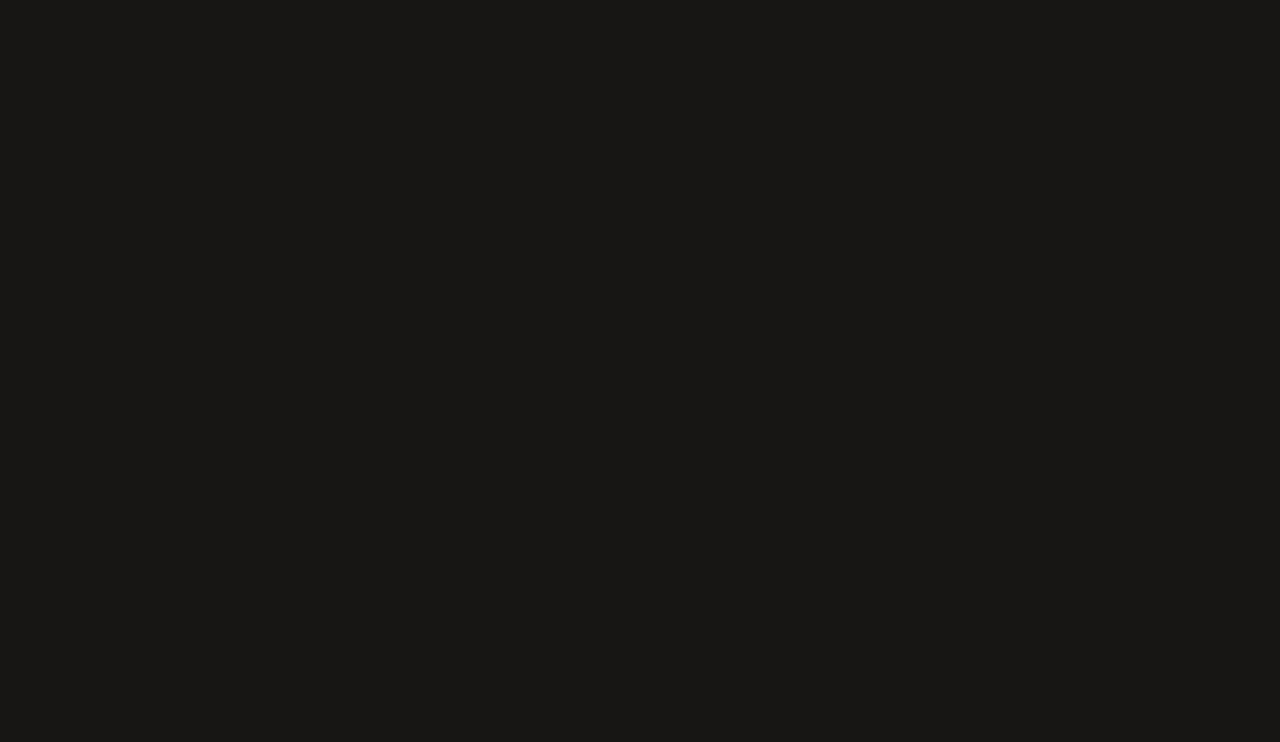
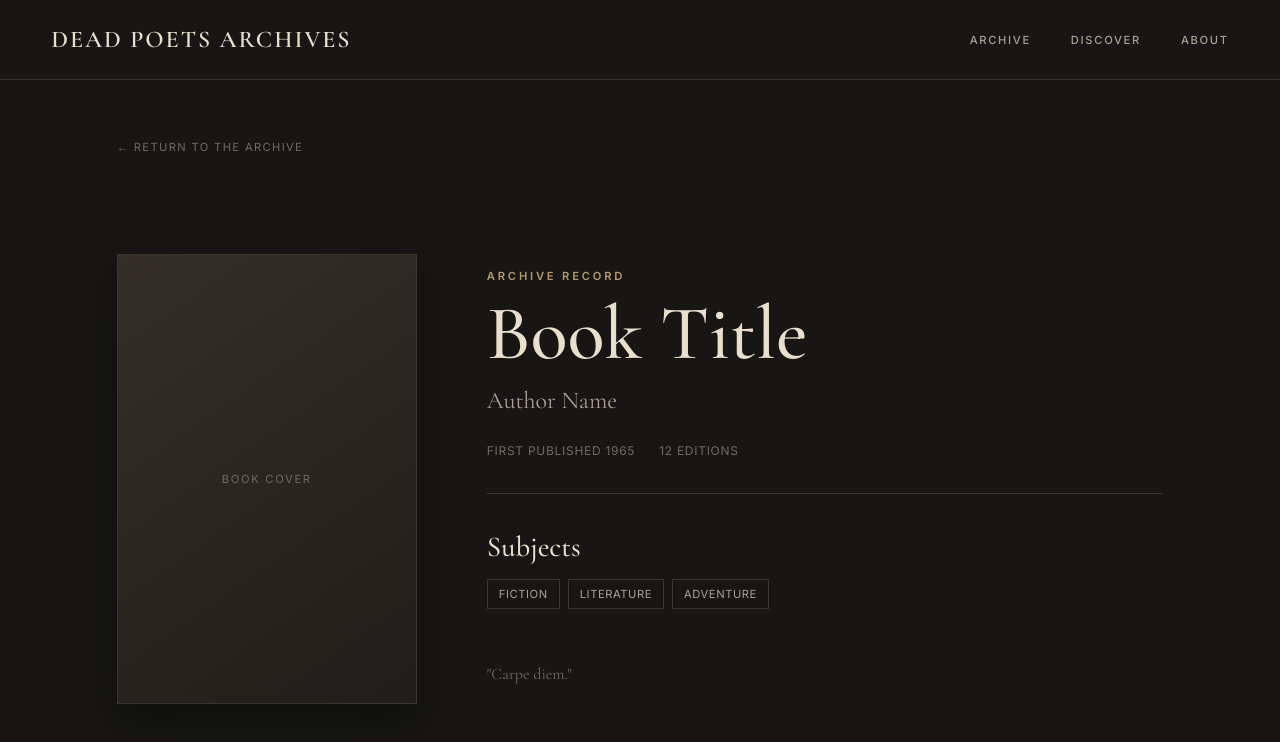
Before and after one commit to nae-rms/book-explorer, a React (Vite) app: page /book/1 in a window 1280 px wide. Before the commit this address had no page. Shown: the top 742 px of the page. Built offline with nearby package versions, Linux system fonts and the light colour scheme.

Commit message:
add page for book details

```diff
--- a/src/App.jsx
+++ b/src/App.jsx
@@ -1,7 +1,12 @@
-import { BrowserRouter, Routes, Route } from "react-router-dom";
+import {
+  BrowserRouter,
+  Routes,
+  Route,
+} from "react-router-dom";
 
 import Home from "./pages/Home";
 import SearchResults from "./pages/SearchResults";
+import BookDetails from "./pages/BookDetails";
 
 function App() {
   return (
@@ -9,6 +14,7 @@ function App() {
       <Routes>
         <Route path="/" element={<Home />} />
         <Route path="/search" element={<SearchResults />} />
+        <Route path="/book/:id" element={<BookDetails />} />
       </Routes>
     </BrowserRouter>
   );
--- a/src/components/BookCard.jsx
+++ b/src/components/BookCard.jsx
@@ -1,3 +1,5 @@
+import { Link } from "react-router-dom";
+
 function BookCard({ book }) {
   const coverId = book.cover_i;
 
@@ -5,13 +7,17 @@ function BookCard({ book }) {
     ? `https://covers.openlibrary.org/b/id/${coverId}-M.jpg`
     : null;
 
-  const author = book.author_name?.[0] || "Unknown author";
+  const author =
+    book.author_name?.[0] || "Unknown author";
 
   const publishYear =
     book.first_publish_year || "Year unknown";
 
   return (
-    <article className="book-card">
+    <Link
+      to={`/book/${encodeURIComponent(book.key)}`}
+      className="book-card"
+    >
       <div className="book-cover">
         {coverUrl ? (
           <img
@@ -30,7 +36,7 @@ function BookCard({ book }) {
 
         <span>{publishYear}</span>
       </div>
-    </article>
+    </Link>
   );
 }
 
--- a/src/index.css
+++ b/src/index.css
@@ -530,6 +530,151 @@ img {
   letter-spacing: 0.1em;
 }
 
+/* ========================================
+   BOOK DETAILS
+======================================== */
+
+.book-details-page {
+  min-height: calc(100vh - 80px);
+}
+
+.book-details-container {
+  max-width: 1200px;
+
+  margin: 0 auto;
+
+  padding: 55px 6% 120px;
+}
+
+.book-details {
+  margin-top: 45px;
+
+  display: grid;
+  grid-template-columns: 300px 1fr;
+
+  gap: 70px;
+
+  align-items: start;
+}
+
+.book-details-cover {
+  width: 100%;
+
+  aspect-ratio: 2 / 3;
+
+  display: flex;
+  align-items: center;
+  justify-content: center;
+
+  overflow: hidden;
+
+  border: 1px solid var(--border);
+
+  background:
+    linear-gradient(
+      145deg,
+      #332f28,
+      #201e1a
+    );
+
+  color: var(--text-muted);
+
+  box-shadow:
+    0 18px 40px rgba(0, 0, 0, 0.35);
+}
+
+.book-details-cover span {
+  font-size: 0.7rem;
+
+  letter-spacing: 0.15em;
+  text-transform: uppercase;
+}
+
+.book-details-content {
+  padding-top: 15px;
+}
+
+.book-details-content h1 {
+  margin-top: 12px;
+
+  font-family: "Cormorant Garamond", serif;
+
+  font-size: clamp(3.5rem, 6vw, 6rem);
+  font-weight: 500;
+
+  line-height: 0.9;
+}
+
+.book-details-author {
+  margin-top: 18px;
+
+  color: var(--text-secondary);
+
+  font-family: "Cormorant Garamond", serif;
+  font-size: 1.5rem;
+}
+
+.book-details-meta {
+  margin-top: 28px;
+
+  display: flex;
+  flex-wrap: wrap;
+  gap: 24px;
+
+  color: var(--text-muted);
+
+  font-size: 0.75rem;
+
+  letter-spacing: 0.06em;
+  text-transform: uppercase;
+}
+
+.book-details-divider {
+  width: 100%;
+  height: 1px;
+
+  margin: 35px 0;
+
+  background: var(--border);
+}
+
+.book-details-content h2 {
+  margin-bottom: 15px;
+
+  font-family: "Cormorant Garamond", serif;
+
+  font-size: 1.8rem;
+  font-weight: 500;
+}
+
+.subject-tags {
+  display: flex;
+  flex-wrap: wrap;
+  gap: 8px;
+}
+
+.subject-tags span {
+  padding: 7px 11px;
+
+  border: 1px solid var(--border);
+
+  color: var(--text-secondary);
+
+  font-size: 0.7rem;
+
+  letter-spacing: 0.05em;
+  text-transform: uppercase;
+}
+
+.book-details-motto {
+  margin-top: 55px;
+
+  color: var(--text-muted);
+
+  font-family: "Cormorant Garamond", serif;
+  font-size: 1rem;
+  font-style: italic;
+}
 
 /* ========================================
    LOADING / ERROR / EMPTY STATES
--- a/src/pages/BookDetails.jsx
+++ b/src/pages/BookDetails.jsx
@@ -0,0 +1,57 @@
+import { Link } from "react-router-dom";
+import Navbar from "../components/Navbar";
+
+function BookDetails() {
+  return (
+    <div className="app">
+      <Navbar />
+
+      <main className="book-details-page">
+        <div className="book-details-container">
+          <Link to="/search" className="back-link">
+            ← Return to the archive
+          </Link>
+
+          <div className="book-details">
+            <div className="book-details-cover">
+              <span>BOOK COVER</span>
+            </div>
+
+            <div className="book-details-content">
+              <p className="eyebrow">ARCHIVE RECORD</p>
+
+              <h1>Book Title</h1>
+
+              <p className="book-details-author">
+                Author Name
+              </p>
+
+              <div className="book-details-meta">
+                <span>First published 1965</span>
+                <span>12 editions</span>
+              </div>
+
+              <div className="book-details-divider" />
+
+              <section>
+                <h2>Subjects</h2>
+
+                <div className="subject-tags">
+                  <span>Fiction</span>
+                  <span>Literature</span>
+                  <span>Adventure</span>
+                </div>
+              </section>
+
+              <p className="book-details-motto">
+                "Carpe diem."
+              </p>
+            </div>
+          </div>
+        </div>
+      </main>
+    </div>
+  );
+}
+
+export default BookDetails;
```
